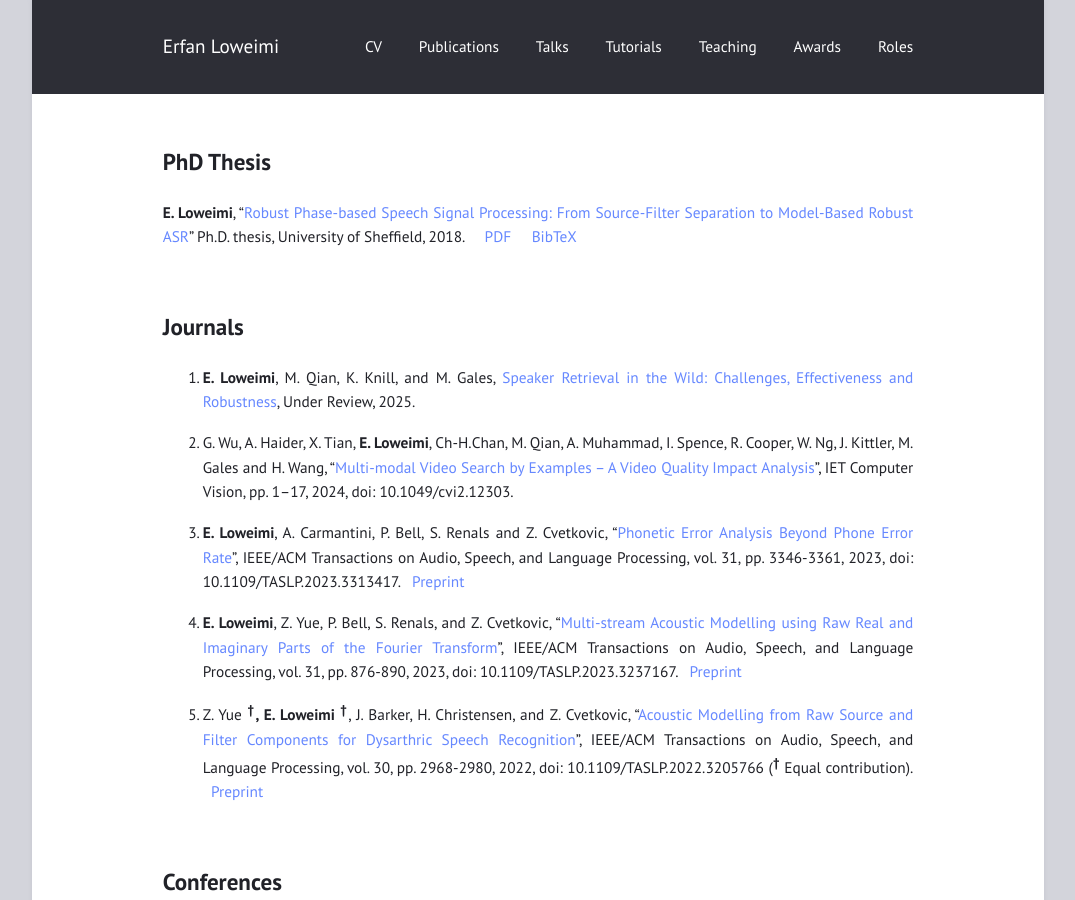
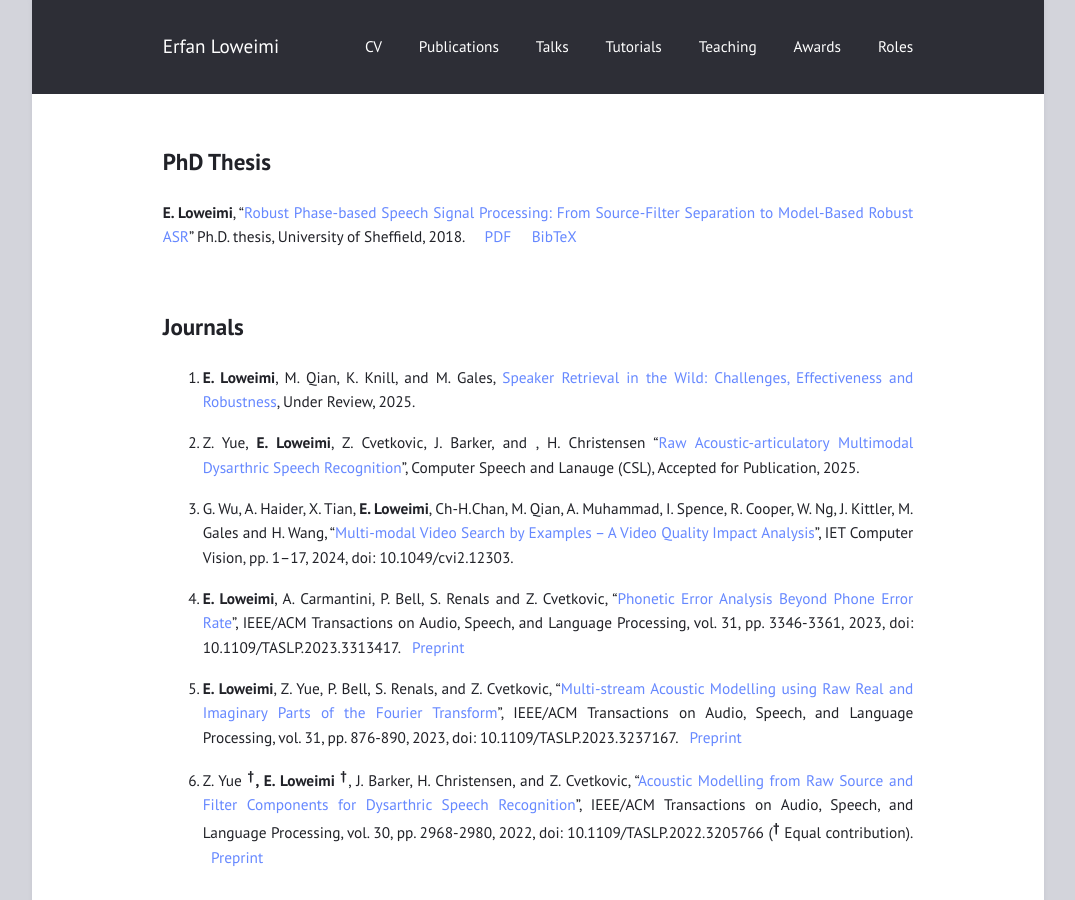
Before and after one commit to eloweimi/eloweimi.github.io, a Jekyll site: the page built from publications.md, in a window 1280 px wide and 900 px high. Shown: the whole window, without its empty margins (102-1177 px from the left). Built offline with Jekyll 4.4.1, drawn with Linux system fonts in a browser that asks for light colours.

Commit message:
Update publications.md

```diff
--- a/publications.md
+++ b/publications.md
@@ -11,14 +11,17 @@
 ## Journals ##
 1. **E. Loweimi**, M. Qian, K. Knill, and M. Gales, [Speaker Retrieval in the Wild: Challenges, Effectiveness and Robustness](https://arxiv.org/pdf/2504.18950), Under Review, 2025.
 
-2. G. Wu, A. Haider, X. Tian, **E. Loweimi**, Ch-H.Chan, M. Qian, A. Muhammad, I. Spence, R. Cooper, W. Ng, J. Kittler, M. Gales and H. Wang, "[Multi-modal Video Search by Examples – A Video Quality Impact Analysis](https://ietresearch.onlinelibrary.wiley.com/doi/10.1049/cvi2.12303)", IET Computer Vision, pp. 1–17, 2024, doi: 10.1049/cvi2.12303.
+2. Z. Yue, **E. Loweimi**, Z. Cvetkovic, J. Barker, and , H. Christensen “[Raw Acoustic-articulatory Multimodal
+Dysarthric Speech Recognition](https://ieeexplore.ieee.org/document/9746855)”, Computer Speech and Lanauge (CSL), Accepted for Publication, 2025.
 
-3. **E. Loweimi**, A. Carmantini, P. Bell, S. Renals and Z. Cvetkovic, "[Phonetic Error Analysis Beyond Phone Error Rate](https://ieeexplore.ieee.org/abstract/document/10244118)", IEEE/ACM Transactions on Audio, Speech, and Language Processing, vol. 31, pp. 3346-3361, 2023, doi: 10.1109/TASLP.2023.3313417. &nbsp; [Preprint](https://kclpure.kcl.ac.uk/ws/portalfiles/portal/229243895/LEA_PrePrint.pdf)
+3. G. Wu, A. Haider, X. Tian, **E. Loweimi**, Ch-H.Chan, M. Qian, A. Muhammad, I. Spence, R. Cooper, W. Ng, J. Kittler, M. Gales and H. Wang, "[Multi-modal Video Search by Examples – A Video Quality Impact Analysis](https://ietresearch.onlinelibrary.wiley.com/doi/10.1049/cvi2.12303)", IET Computer Vision, pp. 1–17, 2024, doi: 10.1049/cvi2.12303.
 
-4. **E. Loweimi**, Z. Yue, P. Bell, S. Renals, and Z. Cvetkovic, “[Multi-stream Acoustic
+4. **E. Loweimi**, A. Carmantini, P. Bell, S. Renals and Z. Cvetkovic, "[Phonetic Error Analysis Beyond Phone Error Rate](https://ieeexplore.ieee.org/abstract/document/10244118)", IEEE/ACM Transactions on Audio, Speech, and Language Processing, vol. 31, pp. 3346-3361, 2023, doi: 10.1109/TASLP.2023.3313417. &nbsp; [Preprint](https://kclpure.kcl.ac.uk/ws/portalfiles/portal/229243895/LEA_PrePrint.pdf)
+
+5. **E. Loweimi**, Z. Yue, P. Bell, S. Renals, and Z. Cvetkovic, “[Multi-stream Acoustic
 Modelling using Raw Real and Imaginary Parts of the Fourier Transform](https://ieeexplore.ieee.org/abstract/document/10026604)”, IEEE/ACM Transactions on Audio, Speech, and Language Processing, vol. 31, pp. 876-890, 2023, doi: 10.1109/TASLP.2023.3237167. &nbsp; [Preprint](https://kclpure.kcl.ac.uk/ws/portalfiles/portal/193442046/Real_Imag_Journal_FINAL.pdf)
 
-5. Z. Yue **<sup>&#8224;</sup>, E. Loweimi <sup>&#8224;</sup>**, J. Barker, H. Christensen, and Z. Cvetkovic, “[Acoustic
+6. Z. Yue **<sup>&#8224;</sup>, E. Loweimi <sup>&#8224;</sup>**, J. Barker, H. Christensen, and Z. Cvetkovic, “[Acoustic
 Modelling from Raw Source and Filter Components for Dysarthric Speech Recognition](https://ieeexplore.ieee.org/document/9900378)”,
  IEEE/ACM Transactions on Audio, Speech, and Language Processing, vol. 30, pp. 2968-2980, 2022, doi: 10.1109/TASLP.2022.3205766 (**<sup>&#8224;</sup>** Equal contribution). &nbsp; [Preprint](https://eprints.whiterose.ac.uk/192463/6/Journal_zhengjun_Erfan__source_filter_%20%289%29.pdf)
 
```
